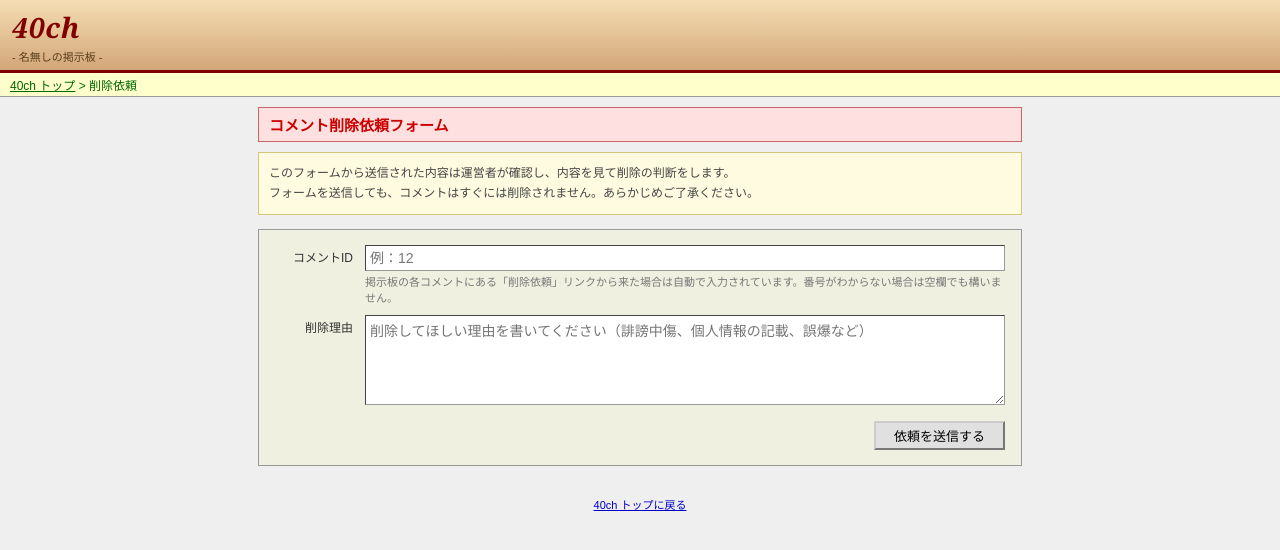
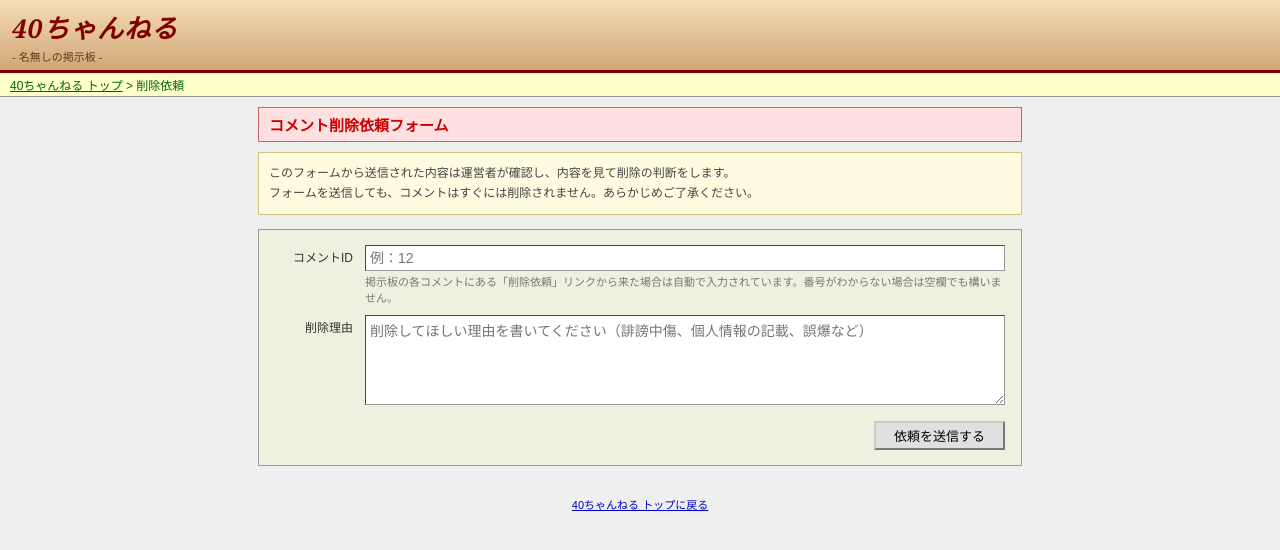
Before and after one commit to 40ch/40ch.github.io, a plain HTML site: page delete.html in a window 1280 px wide. Drawn offline with nearby package versions, Linux system fonts and the light colour scheme.

Commit message:
Add files via upload

```diff
--- a/delete.html
+++ b/delete.html
@@ -3,7 +3,7 @@
 <head>
 <meta charset="UTF-8">
 <meta name="viewport" content="width=device-width, initial-scale=1.0">
-<title>削除依頼 - 40ch</title>
+<title>削除依頼 - 40ちゃんねる</title>
 <style>
   * { box-sizing: border-box; }
   body {
@@ -23,7 +23,7 @@
   }
   #banner h1 {
     margin: 0;
-    font-size: 28px;
+    font-size: 26px;
     font-family: Georgia, "Times New Roman", serif;
     font-style: italic;
     color: #800000;
@@ -149,10 +149,10 @@
 <body>
 
 <div id="banner">
-  <h1>40ch</h1>
+  <h1>40ちゃんねる</h1>
   <div class="tagline">- 名無しの掲示板 -</div>
 </div>
-<div id="navbar"><a href="index.html">40ch トップ</a> &gt; 削除依頼</div>
+<div id="navbar"><a href="index.html">40ちゃんねる トップ</a> &gt; 削除依頼</div>
 
 <div id="wrap">
 
@@ -190,7 +190,7 @@
     <div id="formerror"></div>
   </div>
 
-  <div id="footer"><a href="index.html">40ch トップに戻る</a></div>
+  <div id="footer"><a href="index.html">40ちゃんねる トップに戻る</a></div>
 
 </div>
 
```
Also changed, not shown: index.html (+13 -7 lines).
